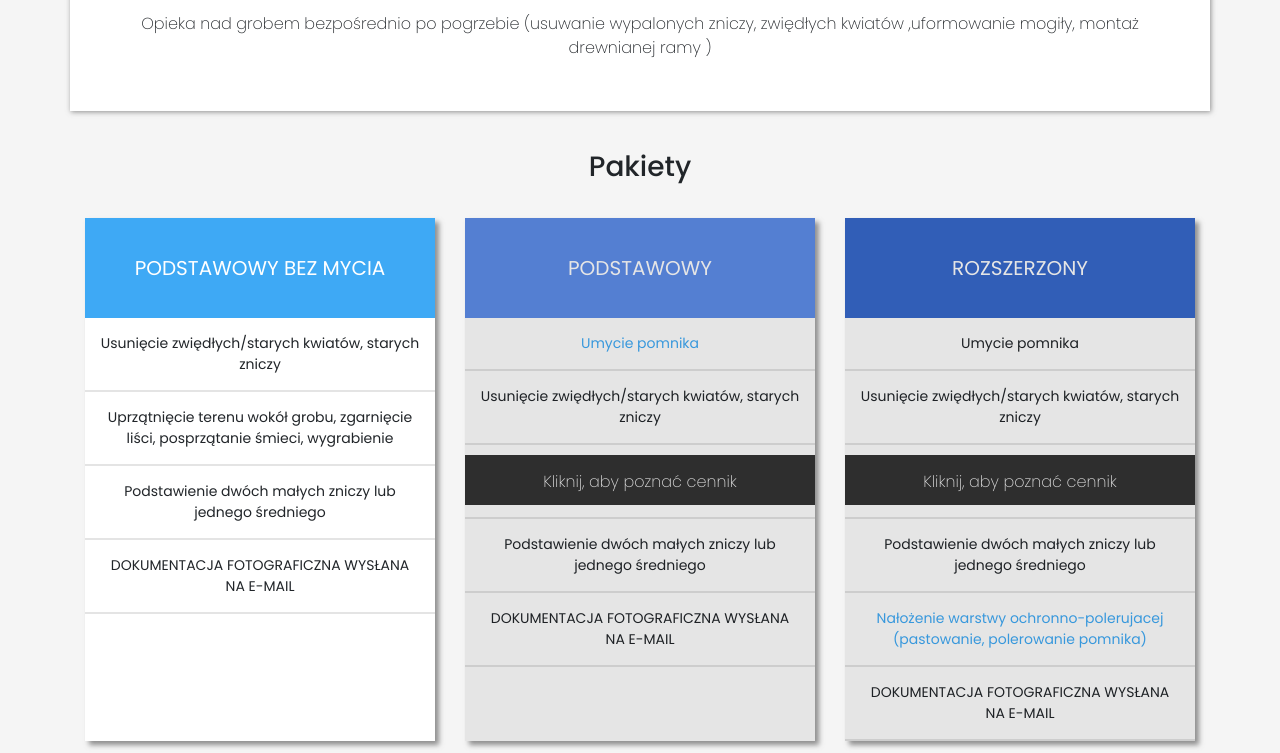
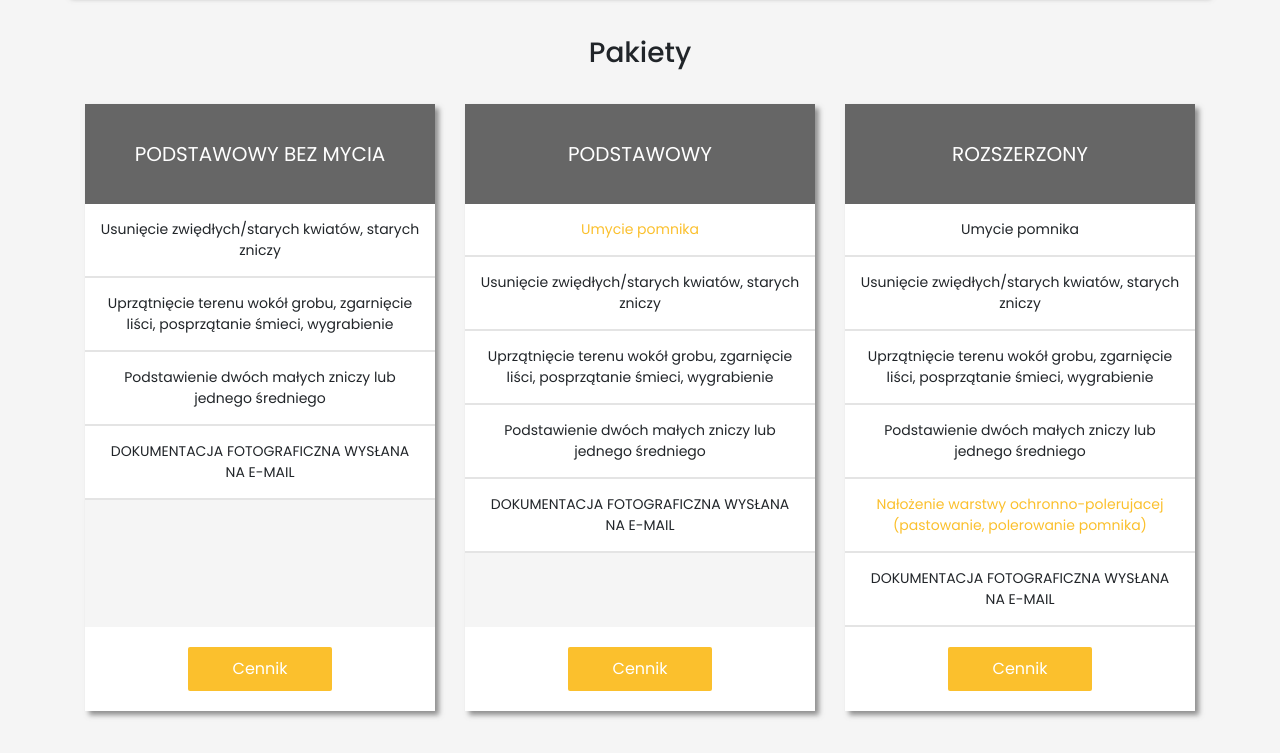
Before and after one commit to kdzien/decko, a website built with webpack: page dist/index.html in a window 1280 px wide. Shown: the part 2411-3164 px from the top of the page. Built offline with nearby package versions, Linux system fonts and the light colour scheme.

Commit message:
fix colors

```diff
--- a/src/js/dataFill.js
+++ b/src/js/dataFill.js
@@ -55,7 +55,7 @@ export function dataFill(){
     //graves pricing
     let graves_pricing_colors = ['#3ea9f5','#5e8dea','#3769cc'];
     fillTable(0);
-    $(".pack-wrapper").each(function(index){
+    $(".pack-wrapper .pack-f button").each(function(index){
         $(this).click(function(){
             $(".pack-wrapper").addClass("hide")
             $(this).removeClass("hide");
@@ -65,7 +65,6 @@ export function dataFill(){
         })
     })
     function fillTable(idx){
-        $("#graves-pricing tr:first td").css({"background-color":`${graves_pricing_colors[idx]}`});
         $("#graves-pricing tr:last").after(
         `
         <tr><th>Grób pojedynczy</th><td>${graves_pricing[idx].st_1[0]}</td><td>${graves_pricing[idx].st_1[1]}</td><td>${graves_pricing[idx].st_1[2]}</td><td>${graves_pricing[idx].st_1[3]}</td></tr>
--- a/src/js/nav.js
+++ b/src/js/nav.js
@@ -20,7 +20,7 @@ export function nav(){
                 is_sticky=true;
                 $("nav ul li").css({"background-color":"rgba(0,0,0,0)"})
                 $('nav').animate({
-                    "padding": "0px 0px"
+                    "padding": "0px 50px"
                 },100,()=>{
                 }).css({
                     "background-color":"#333333",
--- a/src/styles/style.scss
+++ b/src/styles/style.scss
@@ -77,15 +77,14 @@ footer{
             }
             ul{
                 .col-md-2,.col-md-4,.col-md-6,.col-md-12{
-                    cursor:pointer;
-                    padding:15px 40px;
+                    padding:3px 40px;
+                    text-align:left;
                     @include flex-center();
                     font-weight: 200;
                     background-color:white;
                     transition:0.5s;
                     &:hover{
-                        color:whitesmoke;
-                        background-color:nth($pack-colors, 1);
+                        color:gray;
                     }
                 }
             }
@@ -182,7 +181,7 @@ footer{
                 span{
                     color:whitesmoke;
                     width:250px;
-                    background-color:nth($pack-colors, 1);
+                    background-color:$second-color;
                     @include rwd(breaks){
                         width:120px;
                     }
@@ -211,6 +210,7 @@ footer{
                 &:first-child{
                     th,td{
                         color:white;
+                        background-color:lighten(#333333,20%);
                     }
                     th{
                         background-color: transparent !important;
@@ -232,35 +232,33 @@ footer{
         .pack-wrapper{
             position:relative;
             display: block;height: 100%;
-            background-color:white;
+            background-color:whitesmoke;
             @include box_shadow(4px);
-            &.hide{
-                &:after{
-                    cursor:pointer;
-                    content:"";
-                    @include full-pabso();
-                    background-color:rgba(0,0,0,0.1)
-                }
-                &:before{
-                    position:absolute;
-                    left:0;top:50%;width:100%;
-                    transform:translateY(-50%);
-                    height:50px;
-                    font-weight:200;
-                    padding:15px;
-                    content:"Kliknij, aby poznać cennik";
-                    background-color:#333333;
-                    text-align:Center;
-                    color:Whitesmoke;
-                }
-            }
+
         }
         .pack-h{
+            background-color:#9b9b9b;
             width:100%;
             height:100px;
+            position:relative;
             color:white;
             @include custom-font(20px,400);
             @include flex-center();
+        }
+        .pack-f{
+            background-color:white;
+            padding:20px;
+            width:100%;
+            &.bottom{
+                position:absolute;
+                bottom:0;
+            }
+            button{
+                border:none;
+                border-radius:2px;
+                padding:10px 45px;
+                color:white;
+            }
         }
         .pack-c{
             background-color: #e4e4e4;
@@ -279,13 +277,16 @@ footer{
                 }
             }
             .extra{
-                color:nth($pack-colors, 1);
+                color:$second-color;
             }
         }
         @for $i from 1 through 3 {
             &:nth-child(#{$i}){
                 .pack-h{
-                    background-color:nth($pack-colors, $i);
+                    background-color:lighten(#333333,20%);
+                }
+                button{
+                    background-color:$second-color;
                 }
             }
           }
--- a/src/styles/variables.scss
+++ b/src/styles/variables.scss
@@ -1,5 +1,6 @@
 
 $white-color:white;
-$pack-colors: #3ea9f5 #5e8dea #3769cc;
+$pack-colors: lighten(#512DA8,30%) lighten(#512DA8,20%) lighten(#512DA8,10%);
 $head-color:rgb(55, 64, 93);
-$second-color:rgb(251, 192, 45);
+$second-color:#fbc02d;
+$third-color:#512DA8
```
Also changed, not shown: dist/images/left.png (deleted), dist/images/loader.gif (deleted), dist/index.html, src/images/right.png, src/images/rightr.png, 2 other files.
